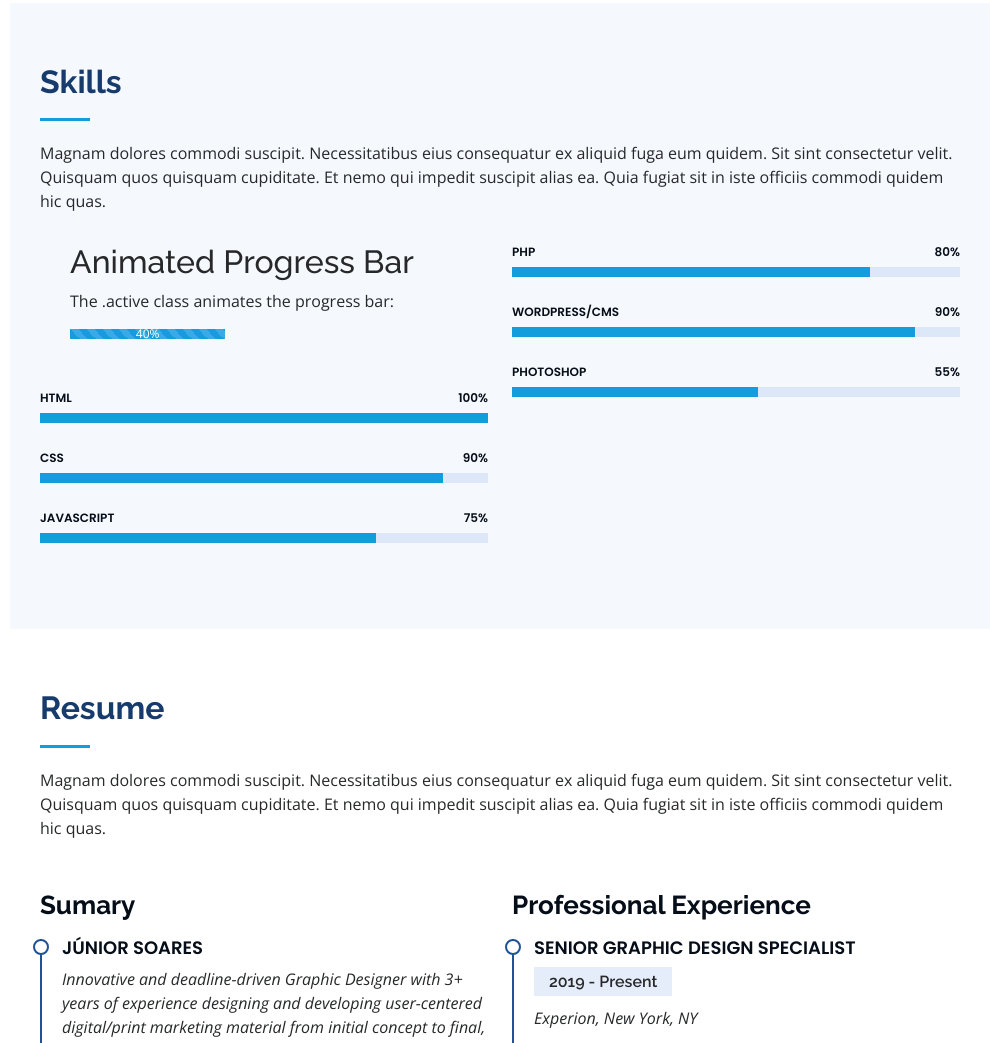
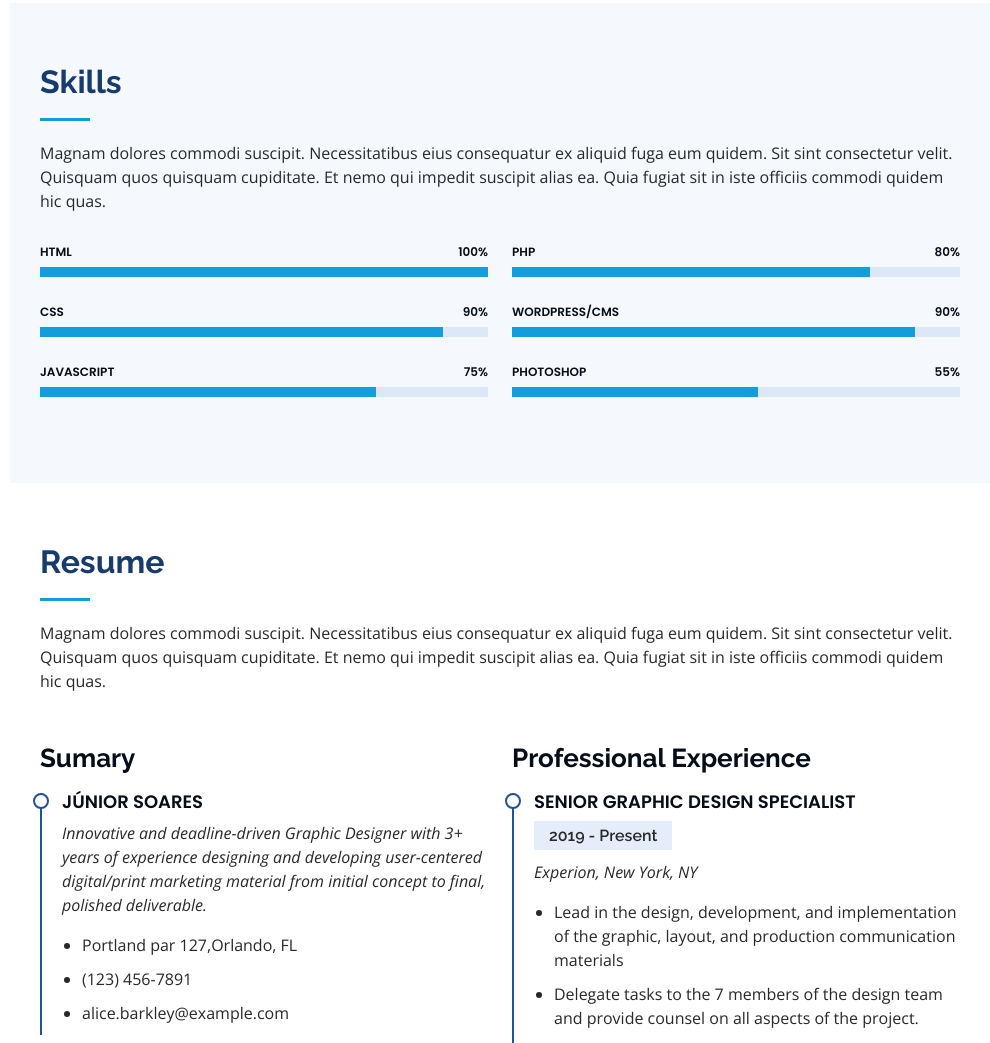
Before and after one commit to juniorsoares2512/portifolio, a plain HTML site: page index.html in a window 1280 px wide. Shown: the part 1497-2540 px from the top of the page, without its empty margins (290-1280 px from the left). Drawn offline with nearby package versions, Linux system fonts and the light colour scheme.

Commit message:
Update index.html

```diff
--- a/index.html
+++ b/index.html
@@ -187,15 +187,6 @@
 
           <div class="col-lg-6" data-aos="fade-up">
 
-            <div class="container">
-  <h2>Animated Progress Bar</h2>
-  <p>The .active class animates the progress bar:</p>
-  <div class="progress">
-    <div class="progress-bar progress-bar-striped active" role="progressbar" aria-valuenow="40" aria-valuemin="0" aria-valuemax="100" style="width:40%">
-      40%
-    </div>
-  </div>
-</div>
 
             <div class="progress">
               <span class="skill">HTML <i class="val">100%</i></span>
```
